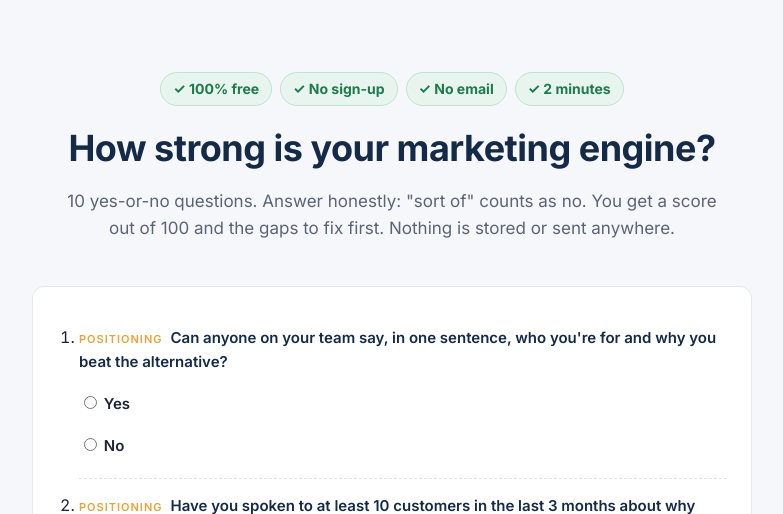
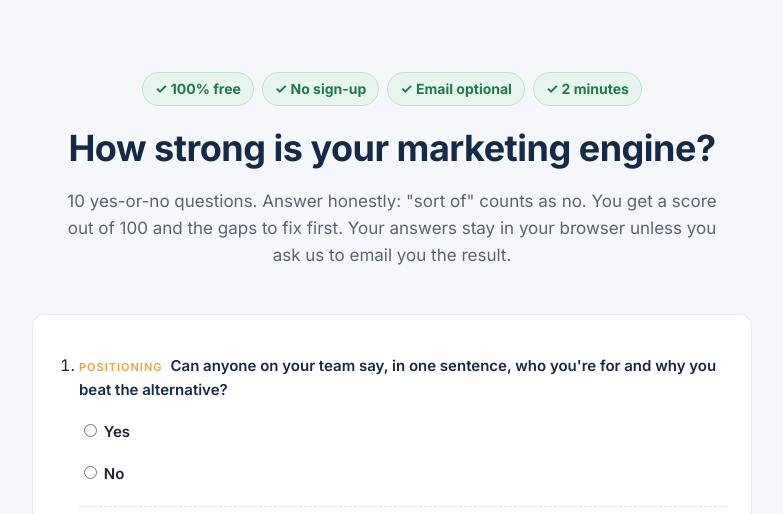
Before and after one commit to bd2409/resume-studio, a FastAPI app: page /free/marketing-scorecard in a window 1280 px wide. Shown: the part 65-579 px from the top of the page, without its empty margins (248-1031 px from the left). Run offline with FastAPI, Linux system fonts and the light colour scheme; data comes from the database, SQL or seed files in the repository; some libraries are stand-ins or nearby versions.

Commit message:
Capture every lead in the Google Sheet: scorecard opt-in, started orders and bookings, real source column
- Marketing scorecard: optional 'Email me my score' box; records the lead and emails the score
- 'Started' row as soon as someone submits the resume or booking form, even if they never pay
- Orders now remember where the visitor came from; the sheet's source column no longer shows the target role

Co-Authored-By: Claude Opus 5.5 <noreply@anthropic.com>
Claude-Session: https://claude.ai/code/session_013DnVS9doDGdK3pjMc6SH4R

```diff
--- a/app/db.py
+++ b/app/db.py
@@ -97,7 +97,8 @@ def init():
         for col, ddl in (("template", "TEXT NOT NULL DEFAULT 'classic'"), ("target_role", "TEXT NOT NULL DEFAULT ''"),
                          ("cover_json", "TEXT"), ("user_email", "TEXT"),
                          ("product", "TEXT NOT NULL DEFAULT 'resume'"), ("parent_id", "TEXT"), ("linkedin_json", "TEXT"),
-                         ("pack_json", "TEXT"), ("extra_json", "TEXT"), ("device_id", "TEXT")):
+                         ("pack_json", "TEXT"), ("extra_json", "TEXT"), ("device_id", "TEXT"),
+                         ("source", "TEXT NOT NULL DEFAULT ''")):
             if col not in cols:
                 c.execute(f"ALTER TABLE orders ADD COLUMN {col} {ddl}")
 
--- a/app/main.py
+++ b/app/main.py
@@ -168,8 +168,18 @@ def owner_alert(order, what):
     link = f"{config.SITE_URL}/order/{order['token']}"
     lines.append(link)
     mailer.owner_alert(f"{what}: {product['label']} - {order['customer_name']}", lines)
-    sheet.append(what, order["customer_name"], order["email"], order["phone"], product["label"],
-                 "Free" if free else f"Rs {order['amount_paise'] // 100}", order.get("target_role") or "", link)
+    sheet.append(what, order["customer_name"], order["email"], order["phone"],
+                 product["label"] + (f" (target: {order['target_role']})" if order.get("target_role") else ""),
+                 "Free" if free else f"Rs {order['amount_paise'] // 100}", order.get("source") or "", link)
+
+
+def started_row(order_id, price=None):
+    """Sheet row the moment someone fills in a resume or booking form, even if they never pay or finish."""
+    order = db.get_by_id(order_id)
+    product = product_of(order)
+    sheet.append(f"Started: {product['label']} (not finished yet)", order["customer_name"], order["email"],
+                 order["phone"], order.get("target_role") or "", price or f"Rs {order['amount_paise'] // 100}",
+                 order.get("source") or "", f"{config.SITE_URL}/order/{order['token']}")
 
 
 def run_generation(order_id, instructions="", part="all"):
@@ -589,8 +599,10 @@ async def build_submit(
     device = device_id(request) or secrets.token_urlsafe(18)
     db.update(order["id"], files_json=json.dumps(store_uploads(order["id"], saved)), template=template,
               target_role=target_role.strip()[:120], product=product, extra_json=json.dumps(extra),
-              user_email=current_user_email(request), device_id=device)
-    if free_trial_state(request, db.get_by_id(order["id"])) == "eligible":
+              user_email=current_user_email(request), device_id=device, source=_source(request))
+    eligible = free_trial_state(request, db.get_by_id(order["id"])) == "eligible"
+    started_row(order["id"], "Free (first one)" if eligible else None)
+    if eligible:
         # Their first resume is free: skip the "Almost there" payment page and start writing straight away.
         return remember_device(free_trial(order["token"], request, background), device)
     return remember_device(RedirectResponse(f"/order/{order['token']}", status_code=303), device)
@@ -676,7 +688,8 @@ async def book_submit(request: Request, product: str):
                             config.PRODUCTS[product]["price"] * 100)
     extra = {name: form[name][:2000] for name, _, _ in BOOKING_FIELDS[product]}
     db.update(order["id"], product=product, extra_json=json.dumps(extra), user_email=current_user_email(request),
-              files_json=json.dumps(store_uploads(order["id"], saved)) if saved else "[]")
+              files_json=json.dumps(store_uploads(order["id"], saved)) if saved else "[]", source=_source(request))
+    started_row(order["id"])
     return RedirectResponse(f"/order/{order['token']}", status_code=303)
 
 
@@ -732,6 +745,29 @@ async def playbook_signup(request: Request):
                 f"<p>Hi {html.escape(form['name'])},</p><p>Here's your playbook: <a href=\"{link}\">{link}</a></p>"
                 f"<p>Bhargab</p>")
     return RedirectResponse(f"/free/playbook?t={urllib.parse.quote(token)}&sent=1", status_code=303)
+
+
+@app.post("/free/marketing-scorecard")
+async def scorecard_signup(request: Request):
+    """Optional 'email me my score': records the lead and emails them their score and fixes."""
+    f = await request.form()
+    form = {k: (f.get(k) or "").strip()[:300] for k in ("name", "email", "phone", "company", "score")}
+    fixes = [x.strip()[:300] for x in (f.get("fixes") or "").split("\n") if x.strip()][:10]
+    if not _valid_email(form["email"]):
+        return JSONResponse({"ok": False, "error": "Please enter a valid email."}, status_code=400)
+    form["name"] = form["name"] if len(form["name"]) >= 2 else _name_from_email(form["email"])
+    score = re.sub(r"\D", "", form["score"])[:3] or "?"
+    detail = f"Score {score}/100" + (f" · {form['company']}" if form["company"] else "")
+    if not db.lead_for("scorecard", form["email"]):
+        db.add_enquiry("scorecard", form["name"], form["email"], form["phone"], form["company"], detail)
+        lead_alert(request, "Marketing scorecard", form["name"], form["email"], form["phone"], detail)
+    items = "".join(f"<li>{html.escape(x)}</li>" for x in fixes) or "<li>No gaps found. Keep doing what works.</li>"
+    mailer.send(form["email"], f"Your marketing scorecard: {score}/100 - {config.OWNER_NAME}",
+                f"<p>Hi {html.escape(form['name'])},</p><p>Your startup marketing score: <strong>{score}/100</strong>.</p>"
+                f"<p>Fix these first:</p><ul>{items}</ul>"
+                f"<p>Want help? Book a free 30-minute call: <a href=\"{config.SITE_URL}/#contact\">{config.SITE_URL}/#contact</a></p>"
+                f"<p>{config.OWNER_NAME}</p>")
+    return JSONResponse({"ok": True})
 
 
 @app.get("/free/resume-check", response_class=HTMLResponse)
--- a/app/templates/scorecard.html
+++ b/app/templates/scorecard.html
@@ -6,9 +6,9 @@
 <section class="block soft">
   <div class="wrap narrow">
     <div class="section-title">
-      {% with strip = ['100% free', 'No sign-up', 'No email', '2 minutes'] %}{% include "_free_strip.html" %}{% endwith %}
+      {% with strip = ['100% free', 'No sign-up', 'Email optional', '2 minutes'] %}{% include "_free_strip.html" %}{% endwith %}
       <h2>How strong is your marketing engine?</h2>
-      <p>10 yes-or-no questions. Answer honestly: "sort of" counts as no. You get a score out of 100 and the gaps to fix first. Nothing is stored or sent anywhere.</p>
+      <p>10 yes-or-no questions. Answer honestly: "sort of" counts as no. You get a score out of 100 and the gaps to fix first. Your answers stay in your browser unless you ask us to email you the result.</p>
     </div>
     <form id="sc" class="card sc-form">
       {% set questions = [
@@ -39,6 +39,14 @@
       <p id="verdict" class="sc-verdict"></p>
       <h3 id="fix-title">Fix these first</h3>
       <ul id="fixes" class="checks"></ul>
+      <form id="sc-email" class="sc-email" style="margin:18px 0 0;padding:14px 16px;border:1px dashed #cfd8e3;border-radius:10px">
+        <p style="margin:0 0 8px;font-weight:600">Want this score and fix list in your inbox? (optional)</p>
+        <input name="email" type="email" required placeholder="Your email" style="width:100%;margin-bottom:8px">
+        <input name="name" placeholder="Your name (optional)" style="width:100%;margin-bottom:8px">
+        <input name="company" placeholder="Startup or company (optional)" style="width:100%;margin-bottom:8px">
+        <button class="btn" type="submit">Email me my score</button>
+        <p id="sc-email-msg" style="margin:8px 0 0;color:var(--muted)"></p>
+      </form>
       <div class="p-actions" style="margin-top:20px">
         <a class="btn big" href="/book/audit">Get a full marketing audit (Rs {{ '{:,}'.format(cfg.PRICE_AUDIT) }})</a>
         <a class="btn big light" href="/blog/startup-marketing-engine-checklist">Read the full checklist</a>
@@ -76,7 +84,19 @@ document.getElementById('sc').addEventListener('submit', function (e) {
   var ul = document.getElementById('fixes'); ul.innerHTML = '';
   fixes.slice(0, 4).forEach(function (f) { var li = document.createElement('li'); li.textContent = f; ul.appendChild(li); });
   document.getElementById('fix-title').hidden = fixes.length === 0;
+  window._sc = { score: score, fixes: fixes };
   var r = document.getElementById('result'); r.hidden = false; r.scrollIntoView({ behavior: 'smooth' });
+});
+document.getElementById('sc-email').addEventListener('submit', function (e) {
+  e.preventDefault();
+  var f = e.target, msg = document.getElementById('sc-email-msg'), data = new FormData(f);
+  data.append('score', (window._sc || {}).score);
+  data.append('fixes', ((window._sc || {}).fixes || []).join('\n'));
+  f.querySelector('button').disabled = true; msg.textContent = 'Sending...';
+  fetch('/free/marketing-scorecard', { method: 'POST', body: data })
+    .then(function (r) { return r.json(); })
+    .then(function (j) { msg.textContent = j.ok ? 'Sent! Check your inbox (and spam) in a minute.' : (j.error || 'Please try again.'); if (!j.ok) f.querySelector('button').disabled = false; })
+    .catch(function () { msg.textContent = 'Please try again.'; f.querySelector('button').disabled = false; });
 });
 </script>
 {% endblock %}
```
